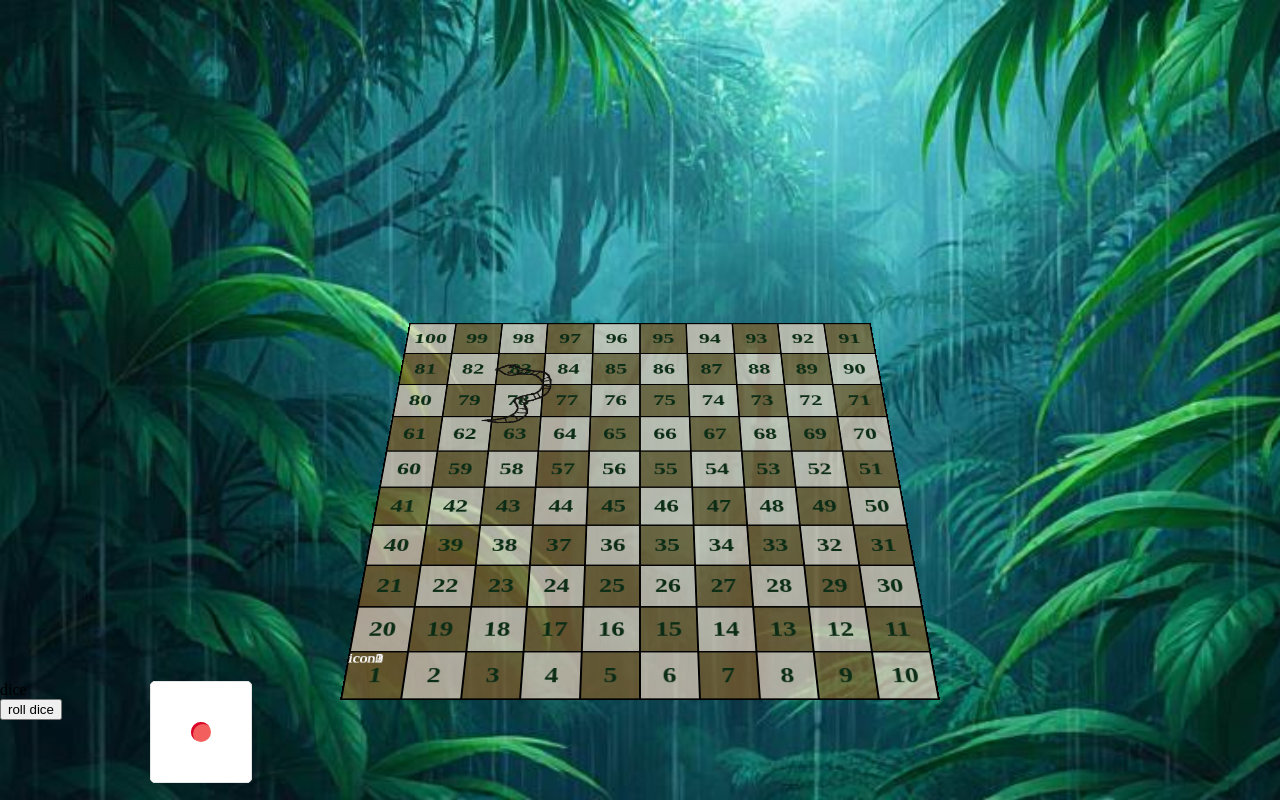
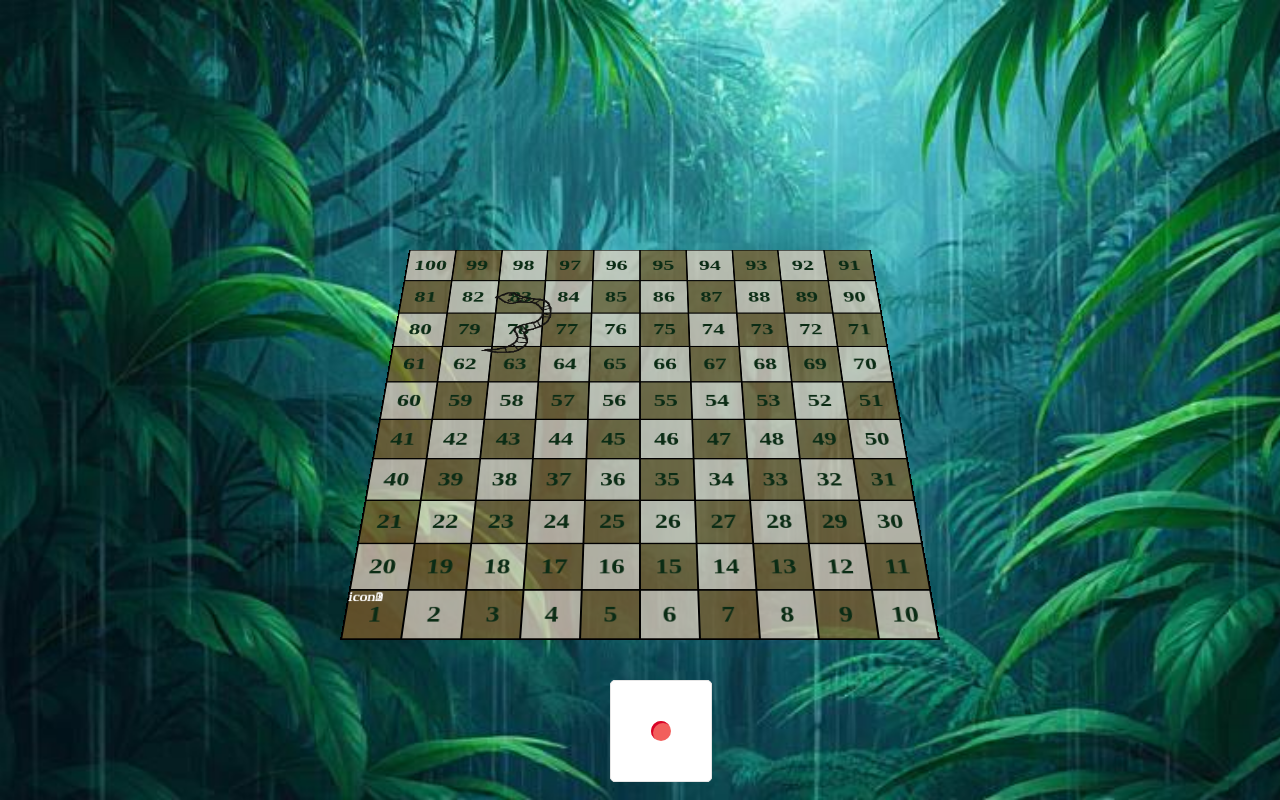
Before and after one commit to siddharth-0708/snakesAndLadder, a React app: page / in a window 1280 px wide. Built offline with nearby package versions, Linux system fonts and the light colour scheme.

Commit message:
game changes

```diff
--- a/FirstComponent.jsx
+++ b/FirstComponent.jsx
@@ -1,4 +1,4 @@
-import './index.css';
+import styles from './index.css';
 import Board from "./src/board/Board";
 import Dice from "./src/dice/Dice";
 import PreLoader from "./src/preLoader/PreLoader";
@@ -53,10 +53,10 @@ function FirstComponent() {
         <>
         {!data && <PreLoader percentage = {calculatePercentage()}></PreLoader>}
         {data ? (
-            <>
+            <div className = {styles.gameParent}>
                 <Board/>
                 <Dice/>
-            </>
+            </div>
         ) : null}
         </>
     )
--- a/index.css
+++ b/index.css
@@ -7,3 +7,17 @@ html, body {
     width: 100%;
     height: 100%;
 }
+.gameParent {
+    width: 100%;
+    height: 100%;
+    display: grid;
+    position: relative;
+    grid-template-columns: 1fr;
+    grid-template-rows: 1fr auto;
+    grid-template-areas: 'board'
+                         'dice';
+    background-image: url('./src/board/assets/background.jpeg');
+    background-repeat: no-repeat;
+    background-size: cover;
+    overflow: hidden;
+}
--- a/src/board/Board.module.css
+++ b/src/board/Board.module.css
@@ -1,13 +1,11 @@
 .parentBoard {
     perspective: 1000px;
     perspective-origin: center bottom;
-    position: absolute;
+    position: relative;
     width: 100%;
     height: 100%;
     display: flex;
     justify-content: center;
     align-items: center;
-    background-image: url('./assets/background.jpeg');
-    background-repeat: no-repeat;
-    background-size: cover;
+    grid-area: board;
 }
--- a/src/dice/Dice.module.css
+++ b/src/dice/Dice.module.css
@@ -1,13 +1,21 @@
     .diceParent {
-        position: absolute;
-        bottom: 80px;
+        position: relative;
+        width: 100%;
+        height: 120px;
+        grid-area: dice;
+        display: flex;
+        align-items: center;
+        justify-content: center;
+        cursor: pointer;
     }
     .dice {
-        position: relative;
-        width: 100px;
-        height: 100px;
+        position: absolute;
+        width: 60px;
+        height: 100%;
         transform-style: preserve-3d;
         transition: transform 500ms;
+        top: 0px;
+        transform-origin: center center;
      }
 
     .dot {
@@ -21,8 +29,8 @@
     }
 
     .diceone {
-        position: absolute;
-        left: 150px;
+        /* position: absolute; */
+        /* left: 150px;  */
     }
 
     .side {
@@ -34,6 +42,7 @@
         border: 1px solid #e5e5e5;
         text-align: center;
         line-height: 2em;
+        transform-origin: center center;
     }
 
     .side:nth-child(1) {
--- a/src/dice/Dice.tsx
+++ b/src/dice/Dice.tsx
@@ -60,7 +60,7 @@ function Dice() {
     previousDice.current = value;
   }
   return (
-    <div className={styles.diceParent}>
+    <div onClick={rollDice} className={styles.diceParent}>
       <div ref={diceParentRef} className={styles.dice + " " + styles.diceone}>
       {[...Array(sides)].map((_, i) => (
           <div key={i} className={`${styles.side} ${styles[`side${i + 1}`]}`}>
@@ -70,8 +70,6 @@ function Dice() {
           </div>
         ))}
       </div>
-      <div>dice</div>
-      <button onClick={rollDice}>roll dice</button>
     </div>
   );
 }
```
